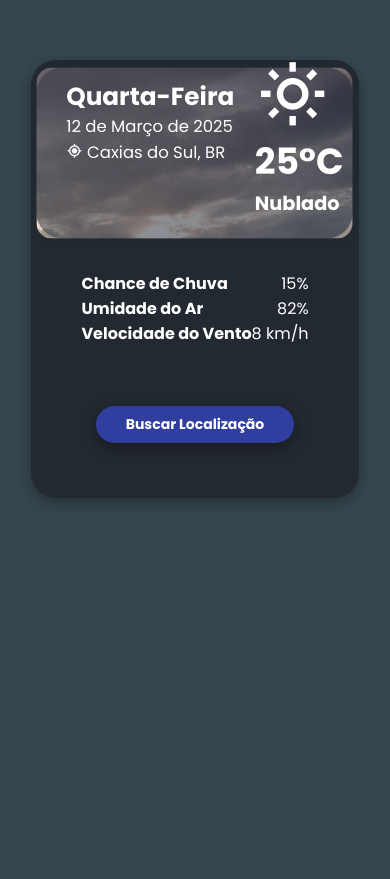
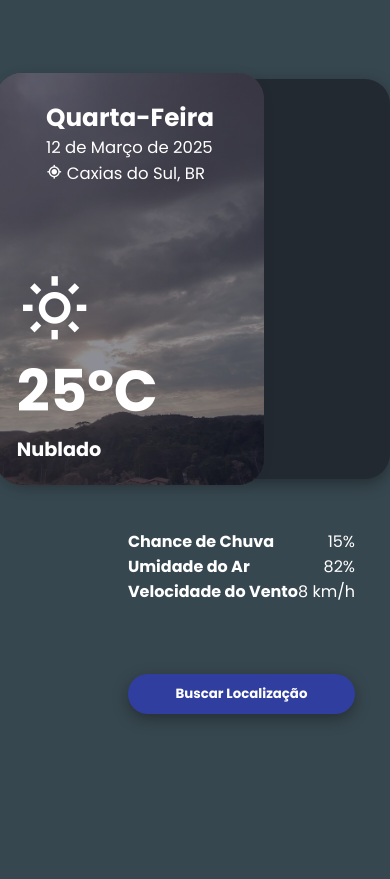
Before and after one commit to Ruanvcb/APITemperatura, a plain HTML site: page index.html in a window 390 px wide. Shown: the part 143-1022 px from the top of the page. Before the commit the page ends 844 px from the top, so only its background shows below. Drawn offline with nearby package versions, Linux system fonts and the light colour scheme; no server answers.

Commit message:
reverse, trabalho melhor nisso outra hora

```diff
--- a/style.css
+++ b/style.css
@@ -1,36 +1,34 @@
 @import url('https://fonts.googleapis.com/css2?family=Poppins:ital,wght@0,400;0,500;0,600;0,700;0,800;1,300&display=swap');
 
-* {
+*{
     margin: 0;
     padding: 0;
     box-sizing: border-box;
     font-family: 'Poppins', sans-serif;
 }
 
-body {
+body{
     background-color: #37474f;
     height: 100vh;
     display: flex;
     align-items: center;
-    justify-content: center;
+    justify-content: center;/* Comando do lado coloca tudo no meio da tela */
 }
 
-.container {
+.container{
     height: 400px;
     background-color: #232931;
     color: #fff;
     border-radius: 25px;
     box-shadow: 0 5px 15px rgba(0, 0, 0, 0.35);
-    display: flex;
-    flex-wrap: wrap;
 }
 
-.left-info {
+.left-info{
     width: 260px;
     height: 100%;
-    flex: 1;
+    float: left;
     display: flex;
-    border-radius: 25px;
+    border-radius: 25px; /*bordas arredondadas*/
     justify-content: center;
     background: url("imagemNublado.jpg");
     background-position: center;
@@ -39,14 +37,13 @@ body {
     cursor: pointer;
     box-shadow: 0 0 20px -10px rgba(0, 0, 0, 0.2);
     transition: all 0.3s ease;
-    position: relative;
 }
 
-.left-info:hover {
+.left-info:hover{
     transform: scale(1.1) perspective(2500px) rotateY(5deg);
 }
 
-.pic-gradient {
+.pic-gradient{
     position: absolute;
     width: 100%;
     height: 100%;
@@ -57,61 +54,65 @@ body {
     opacity: 0.5;
 }
 
-.today-info {
+.today-info{
     position: absolute;
     display: flex;
     flex-direction: column;
     margin-top: 25px;
 }
 
-.today-weather {
+.today-weather{
     position: absolute;
     display: flex;
     flex-direction: column;
     align-items: flex-start;
     bottom: 20px;
-    left: 20px;
+    left: 20px
 }
 
-.today-weather .bx {
+.today-weather .bx{
     font-size: 4.6rem;
 }
 
-.weather-temp {
+.weather-temp{
     font-weight: 700;
     font-size: 3.5rem;
 }
 
-.right-info {
-    flex: 1;
+.right-info{
+    float: right;
+    position: relative;
     height: 100%;
     padding-top: 25px;
 }
 
-.day-info {
+.day-info{
     padding: 25px 35px;
     display: flex;
     flex-direction: column;
 }
 
-.day-info div .title {
+.div-info div:not(:last-child){
+    margin-bottom: 6px;
+}
+
+.day-info div .title{
     font-weight: 700;
 }
 
-.day-info div .value {
+.day-info div .value{
     float: right;
 }
 
-.days-list {
+.days-list{
     display: flex;
     list-style: none;
     margin: 10px 35px;
     box-shadow: 0 5px 15px rgba(0, 0, 0, 0.35);
     border-radius: 10px;
-    flex-wrap: wrap;
 }
 
-.days-list li {
+.days-list li{
     padding: 15px;
     cursor: pointer;
     display: flex;
@@ -120,31 +121,30 @@ body {
     align-items: center;
     border-radius: 10px;
     transition: all 0.3s ease;
-    margin: 5px;
 }
 
-.days-list li .bx {
+.days-list li .bx{
     margin-bottom: 5px;
     font-size: 2rem;
 }
 
-.days-list li:hover {
+.days-list li:hover{
     transform: scale(1.1);
     background: #fff;
     color: #222831;
     box-shadow: 0 5px 15px rgba(0, 0, 0, 0.35);
 }
 
-.days-list li .day-temp {
+.days-list li .day-temp{
     margin-top: 6px;
     font-weight: 700;
 }
 
-.btn-container {
+.btn-container{
     padding: 25px 35px;
 }
 
-.loc-button {
+.loc-button{
     outline: none;
     width: 100%;
     border: none;
@@ -158,96 +158,6 @@ body {
     transition: all 0.3s ease;
 }
 
-.loc-button:hover {
+.loc-button:hover{
     background: #1a237e;
 }
-
-/* Media Query for mobile devices */
-@media (max-width: 768px) {
-    .container {
-        height: auto;
-        flex-direction: column;
-        padding: 10px;
-    }
-
-    .left-info {
-        width: 100%;
-        height: 200px;
-        border-radius: 15px;
-    }
-
-    .right-info {
-        width: 100%;
-        padding: 20px;
-    }
-
-    .today-info, .today-weather {
-        position: relative;
-        margin-top: 10px;
-    }
-
-    .weather-temp {
-        font-size: 2.8rem;
-    }
-
-    .day-info {
-        padding: 15px 20px;
-    }
-
-    .days-list {
-        margin: 10px 20px;
-        flex-direction: row;
-        overflow-x: scroll;
-        box-shadow: none;
-    }
-
-    .days-list li {
-        width: 90px;
-        margin: 5px;
-    }
-
-    .loc-button {
-        font-size: 14px;
-        padding: 8px;
-    }
-}
-
-/* Media Query for very small mobile screens */
-@media (max-width: 480px) {
-    .container {
-        height: auto;
-        padding: 10px;
-    }
-
-    .left-info {
-        width: 100%;
-        height: 180px;
-    }
-
-    .right-info {
-        width: 100%;
-    }
-
-    .today-info h2 {
-        font-size: 1.5rem;
-    }
-
-    .weather-temp {
-        font-size: 2.2rem;
-    }
-
-    .days-list {
-        margin: 10px 15px;
-        flex-direction: column;
-    }
-
-    .days-list li {
-        width: 100%;
-        margin: 5px 0;
-    }
-
-    .loc-button {
-        font-size: 14px;
-        padding: 8px;
-    }
-}
```
